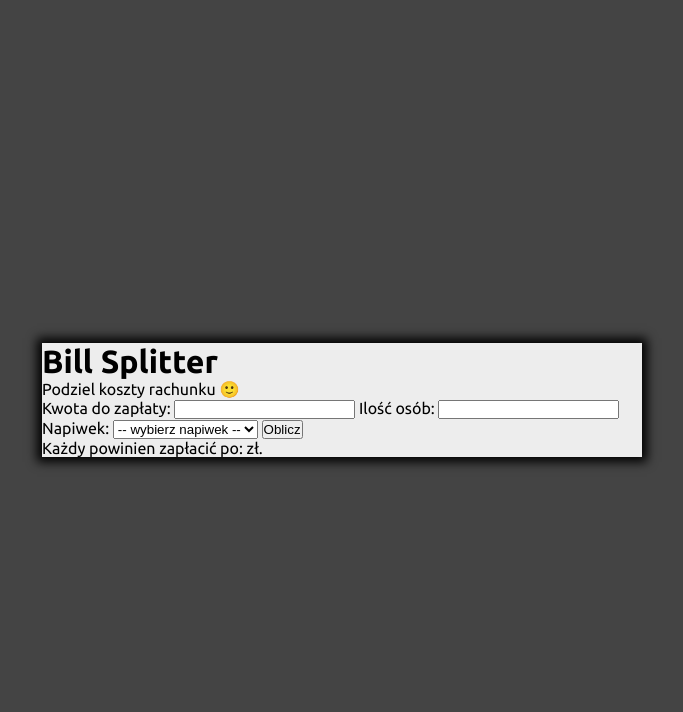
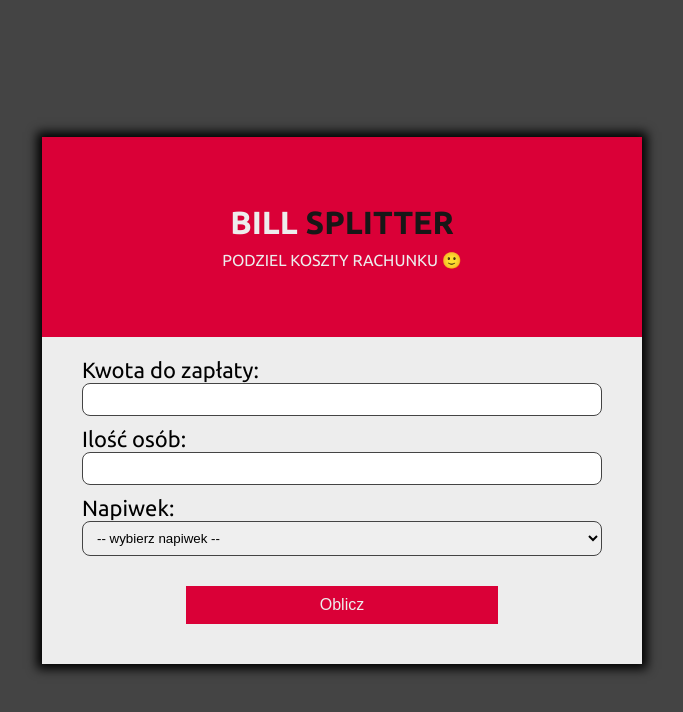
Before and after one commit to KrysiaMasinska/Project9_BillSplitter, a plain HTML site: page index.html in a window 1280 px wide. Shown: the whole page, without its empty margins (298-981 px from the left). Drawn offline with Linux system fonts and the light colour scheme.

Commit message:
Created css design, added smile into html

```diff
--- a/index.html
+++ b/index.html
@@ -34,7 +34,7 @@
             </select>
             <button class="count">Oblicz</button>
             <p class="error"></p>
-            <p class="cost_info">Każdy powinien zapłacić po: <span class="cost_total"></span> zł.</p>
+            <p class="cost_info">Każdy powinien zapłacić po: <span class="cost_total"></span> zł. 🙂</p>
         </div>
     </div>
 
--- a/style.css
+++ b/style.css
@@ -2,6 +2,10 @@
     padding: 0;
     margin: 0;
     box-sizing: border-box;
+}
+
+html {
+    font-size: 62.5%;
 }
 
 body {
@@ -10,12 +14,85 @@ body {
     align-items: center;
     min-height: 100vh;
     font-family: 'Ubuntu', sans-serif;
+    font-size: 1.6rem;
     background-color: #444444;
 }
 
-.wrapper
-{
+.wrapper {
     width: 600px;
     background-color: #EDEDED;
     box-shadow: 0 0 10px 5px #000;
+
 }
+
+.header {
+    display: flex;
+    justify-content: center;
+    align-items: center;
+    flex-direction: column;
+    height: 200px;
+    color: #EDEDED;
+    background-color: #DA0037;
+    text-transform: uppercase;
+}
+
+
+.header span {
+    color: #171717;
+}
+
+.header p {
+    margin-top: 10px;
+}
+
+.main {
+    padding: 20px 40px;
+}
+
+label {
+    display: block;
+    font-size: 2.2rem;
+}
+
+input,
+select {
+    padding: 8px 10px;
+    margin-bottom: 10px;
+    border-radius: 8px;
+    width: 100%;
+    border: 1px solid #444444;;
+}
+
+.count{
+    display: block;
+    width: 60%;
+    padding: 10px 20px;
+    margin: 20px auto;
+    font-size: 1.6rem;
+    background-color: #DA0037;
+    border:none;
+    color: #EDEDED;
+    cursor: pointer;
+    transition: background-color .3s;
+}
+
+.count:hover{
+    background-color: #970026;
+}
+
+.error{
+    text-align: center;
+    font-size: 1.6rem;
+    font-weight: bold;
+    color:#c70032;
+}
+
+.cost_info{
+    display: none;
+    font-size: 1.8rem;
+    margin-top: 20px;
+}
+
+.cost_total{
+    font-weight: bold;
+}
```
